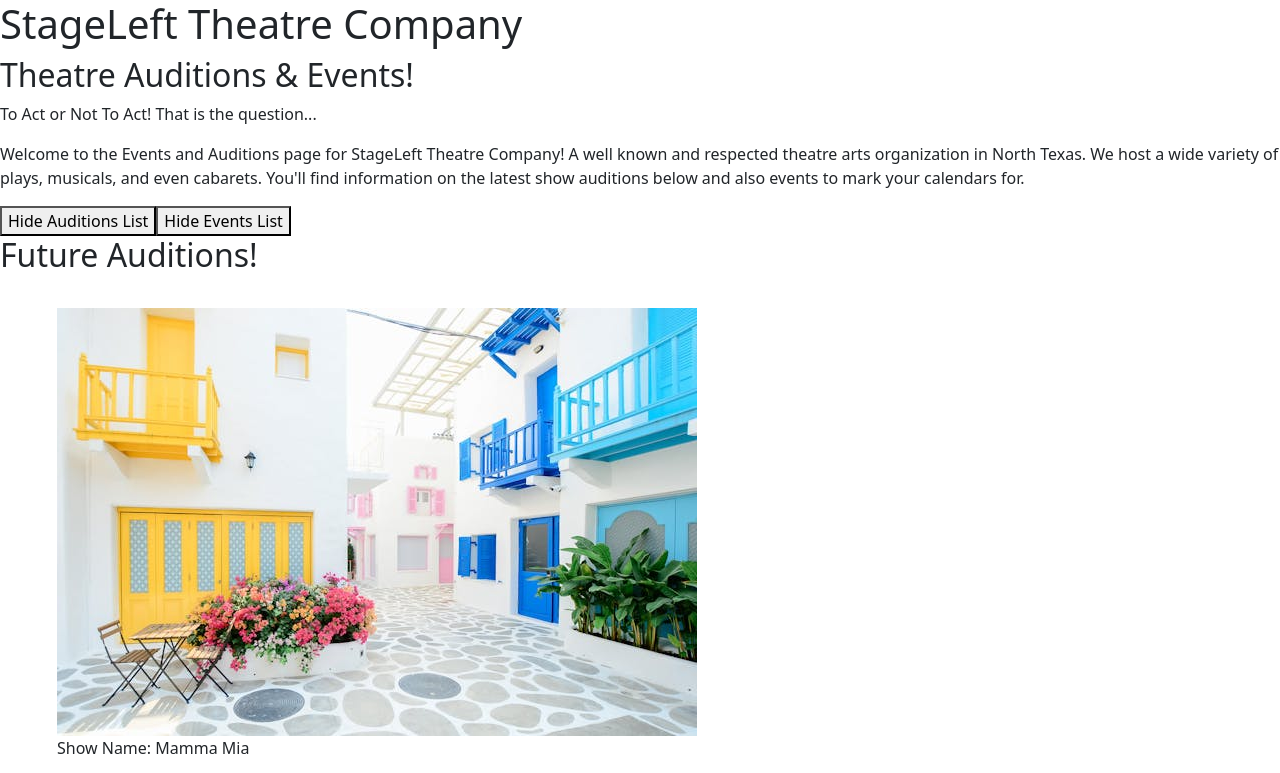
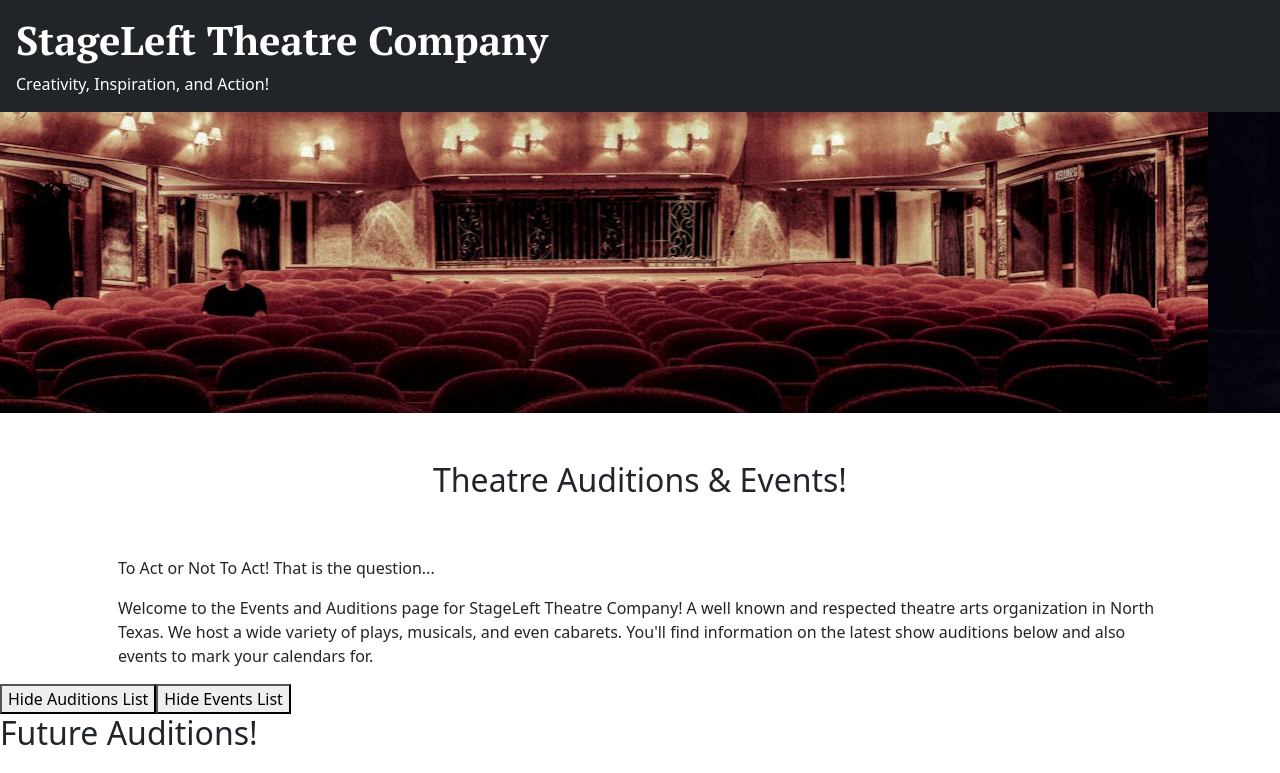
Before and after one commit to bgallegosdev/front_end_frameworks_vue_components_lab_6, a plain HTML site: page index.html in a window 1280 px wide. Shown: the top 773 px of the page. Drawn offline with nearby package versions, Linux system fonts and the light colour scheme.

Commit message:
CSS edits part 1
Added heading styles, and carousel, setting up Bootstrap

```diff
--- a/index.html
+++ b/index.html
@@ -12,15 +12,38 @@
     <script src="https://cdn.jsdelivr.net/npm/bootstrap@5.3.3/dist/js/bootstrap.bundle.min.js"></script>
     <!-- Custom CSS -->
     <link rel="stylesheet" href="style.css">
+    <!-- Google Fonts -->
+    <link rel="preconnect" href="https://fonts.googleapis.com">
+    <link rel="preconnect" href="https://fonts.gstatic.com" crossorigin>
+    <link href="https://fonts.googleapis.com/css2?family=PT+Serif:ital,wght@0,400;0,700;1,400;1,700&display=swap" rel="stylesheet">
 </head>
 <body>
-    <header class=".container-fluid">
+    <header class="container-fluid p-3 bg-dark text-bg-dark">
         <h1>StageLeft Theatre Company</h1>
-        <h2>Theatre Auditions & Events!</h2>
+        <span>Creativity, Inspiration, and Action!</span>
     </header>
 
     <main>
-        <div id="introduction">
+        <!-- Slide Images - Structure Inspired by w3schools.com -->
+        <div id="demo" class="carousel slide" data-bs-ride="carousel">
+            <div class="carousel-inner">
+                <div class="carousel-item active">
+                    <img class="d-block w-100" src="./images/carousel_theatre_img.jpg" alt="Theatre Seats Image">
+                </div>
+                <div class="carousel-item">
+                    <img class="d-block w-100" src="./images/carousel_theatre_lights.jpg" alt="Silhouette of People Onstage">
+                </div>
+                <div class="carousel-item">
+                    <img class="d-block w-100" src="./images/carousel_theatre_dancing_drums.jpg" alt="People Onstage with Drums">
+                </div>
+            </div>
+        </div>
+
+        <div class="container text-center p-5">
+            <h2>Theatre Auditions & Events!</h2>
+        </div>
+
+        <div id="introduction" class="container px-5">
             <p>To Act or Not To Act! That is the question...</p>
 
             <p>Welcome to the Events and Auditions page for StageLeft Theatre Company! A well known and respected theatre arts organization in North Texas. We host a wide variety of plays, musicals, and even cabarets. You'll find information on the latest show auditions below and also events to mark your calendars for.</p>
@@ -89,6 +112,9 @@
             <div>
                 <h5>Credits/Resources</h5>
                 <p>Image Credits</p>
+                <p><a href="https://www.pexels.com/photo/theater-interior-109669/" target="_blank">Theatre Image | Photo by Donald Tong</a></p>
+                <p><a href="https://www.pexels.com/photo/silhouette-photography-of-people-on-theater-1714361/" target="_blank">Theatre Image with People Onstage | Photo by Wendy Wei</a></p>
+                <p><a href="https://www.pexels.com/photo/group-of-men-holding-drums-performing-on-stage-2888802/" target="_blank">Dancing Onstage with Drums | Photo by Kosygin Leishangthem</a></p>
                 <p><a href="https://www.pexels.com/photo/architectural-photography-of-three-pink-blue-and-yellow-buildings-347141/" target="_blank">Mamma Mia Image | Photo by Tirachard Kumtanom</a></p>
                 <p><a href="https://www.pexels.com/photo/vintage-candle-decor-with-book-and-magnifying-glass-29343080/" target="_blank">Romeo & Juliet Image | Photo by Valeriia Harbuz</a></p>
                 <p><a href="https://www.pexels.com/photo/microphone-on-stand-2101488/" target="_blank">Winter Cabaret Image | Photo by Katrien Grevendonck</a></p>
--- a/style.css
+++ b/style.css
@@ -1,3 +1,34 @@
+/* Google Fonts
+.pt-serif-regular {
+    font-family: "PT Serif", serif;
+    font-weight: 400;
+    font-style: normal;
+  }
+
+.pt-serif-bold {
+    font-family: "PT Serif", serif;
+    font-weight: 700;
+    font-style: normal;
+}
+
+.pt-serif-regular-italic {
+    font-family: "PT Serif", serif;
+    font-weight: 400;
+    font-style: italic;
+}
+
+.pt-serif-bold-italic {
+    font-family: "PT Serif", serif;
+    font-weight: 700;
+    font-style: italic;
+} */
+
+h1{
+    font-family: "PT Serif", serif;
+    font-weight: 700;
+    font-style: normal;
+}
+
 .auditionImages{
     max-width: 100%;
     height: auto;
```
Also changed, not shown: images/carousel_theatre_dancing_drums.jpg (added), images/carousel_theatre_img.jpg (added), images/carousel_theatre_lights.jpg (added).
